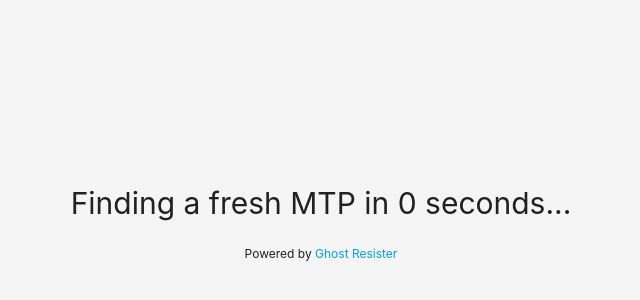
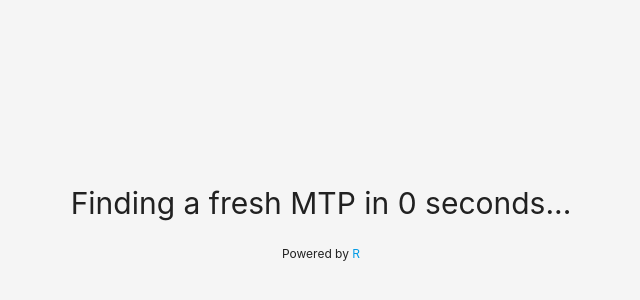
Before and after one commit to itrezzza/itrezzza.github.io, a plain HTML site: page index.html in a window 1280 px wide. Shown: the part 190-490 px from the top of the page, without its empty margins (319-959 px from the left). Drawn offline with nearby package versions, Linux system fonts and the light colour scheme; no server answers.

Commit message:
index.html

```diff
--- a/index.html
+++ b/index.html
@@ -26,7 +26,7 @@
   <body>
     <div class="container">
       <h1 id="countdown">Finding a fresh MTP in 3 seconds...</h1>
-      <p style="text-align: center; font-size: 0.8rem; margin-top: 1rem;">Powered by <a href="https://twitter.com/ghostresister" target="_blank" rel="noopener noreferrer">Ghost Resister</a></p>
+      <p style="text-align: center; font-size: 0.8rem; margin-top: 1rem;">Powered by <a href="" target="_blank" rel="noopener noreferrer">R</a></p>
     </div>
     <script>
       const countdownElement = document.getElementById('countdown');
```
